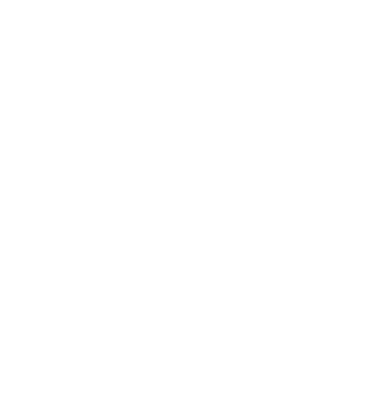
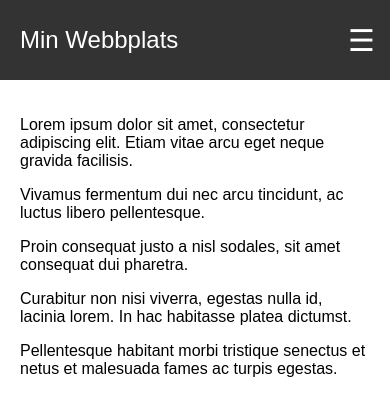
Before and after one commit to Malishaah/Uppgift5, a plain HTML site: page index.html in a window 390 px wide. Drawn offline with Linux system fonts and the light colour scheme.

Commit message:
hamburgermenu

```diff
--- a/index.html
+++ b/index.html
@@ -1,4 +1,4 @@
-<html lang="sv">
+<html lang="en">
 <head>
     <meta charset="UTF-8">
     <meta name="viewport" content="width=device-width, initial-scale=1.0">
@@ -7,6 +7,28 @@
     <script src="script.js"></script>
 </head>
 <body>
+    <header>
+        <div class="logo">Min Webbplats</div>
+        <div class="hamburger" onclick="toggleMenu()">
+          &#9776;
+        </div>
+      </header>
 
+      <nav class="menu">
+        <ul>
+          <li><a href="#">Hem</a></li>
+          <li><a href="#">Om Oss</a></li>
+          <li><a href="#">Tjänster</a></li>
+          <li><a href="#">Kontakt</a></li>
+        </ul>
+      </nav>
+
+      <div class="content">
+        <p>Lorem ipsum dolor sit amet, consectetur adipiscing elit. Etiam vitae arcu eget neque gravida facilisis.</p>
+        <p>Vivamus fermentum dui nec arcu tincidunt, ac luctus libero pellentesque.</p>
+        <p>Proin consequat justo a nisl sodales, sit amet consequat dui pharetra.</p>
+        <p>Curabitur non nisi viverra, egestas nulla id, lacinia lorem. In hac habitasse platea dictumst.</p>
+        <p>Pellentesque habitant morbi tristique senectus et netus et malesuada fames ac turpis egestas.</p>
+      </div>
 </body>
 </html>
--- a/script.js
+++ b/script.js
@@ -0,0 +1,4 @@
+function toggleMenu() {
+    const menu = document.querySelector('.menu');
+    menu.style.display = menu.style.display === 'block' ? 'none' : 'block';
+  }
--- a/style.css
+++ b/style.css
@@ -0,0 +1,66 @@
+/* Stilar för headern och hamburgermenyn */
+body, html {
+    margin: 0;
+    padding: 0;
+    font-family: Arial, sans-serif;
+    box-sizing: border-box;
+  }
+
+  header {
+    background-color: #333;
+    color: #fff;
+    display: flex;
+    justify-content: space-between;
+    align-items: center;
+    padding: 10px 20px;
+    position: fixed;
+    top: 0;
+    width: 100%;
+    height: 60px;
+    z-index: 1000;
+  }
+
+  .logo {
+    font-size: 24px;
+  }
+
+  .hamburger {
+    font-size: 30px;
+    cursor: pointer;
+    margin-right: 35px;
+  }
+
+  .menu {
+    display: none; /* Döljs som standard */
+    position: absolute;
+    top: 60px; /* Samma höjd som headern */
+    width: 100%;
+    background-color: #444;
+  }
+
+  .menu ul {
+    list-style-type: none;
+    margin-top: 20px;
+    padding: 0;
+  }
+
+  .menu li {
+    border-bottom: 1px solid #555;
+  }
+
+  .menu li a {
+    color: white;
+    display: block;
+    padding: 10px 20px;
+    text-decoration: none;
+  }
+
+  .menu li a:hover {
+    background-color: #555;
+  }
+
+  /* Stilar för innehållet */
+  .content {
+    margin-top: 80px; /* Justera för headern */
+    padding: 20px;
+  }
```
